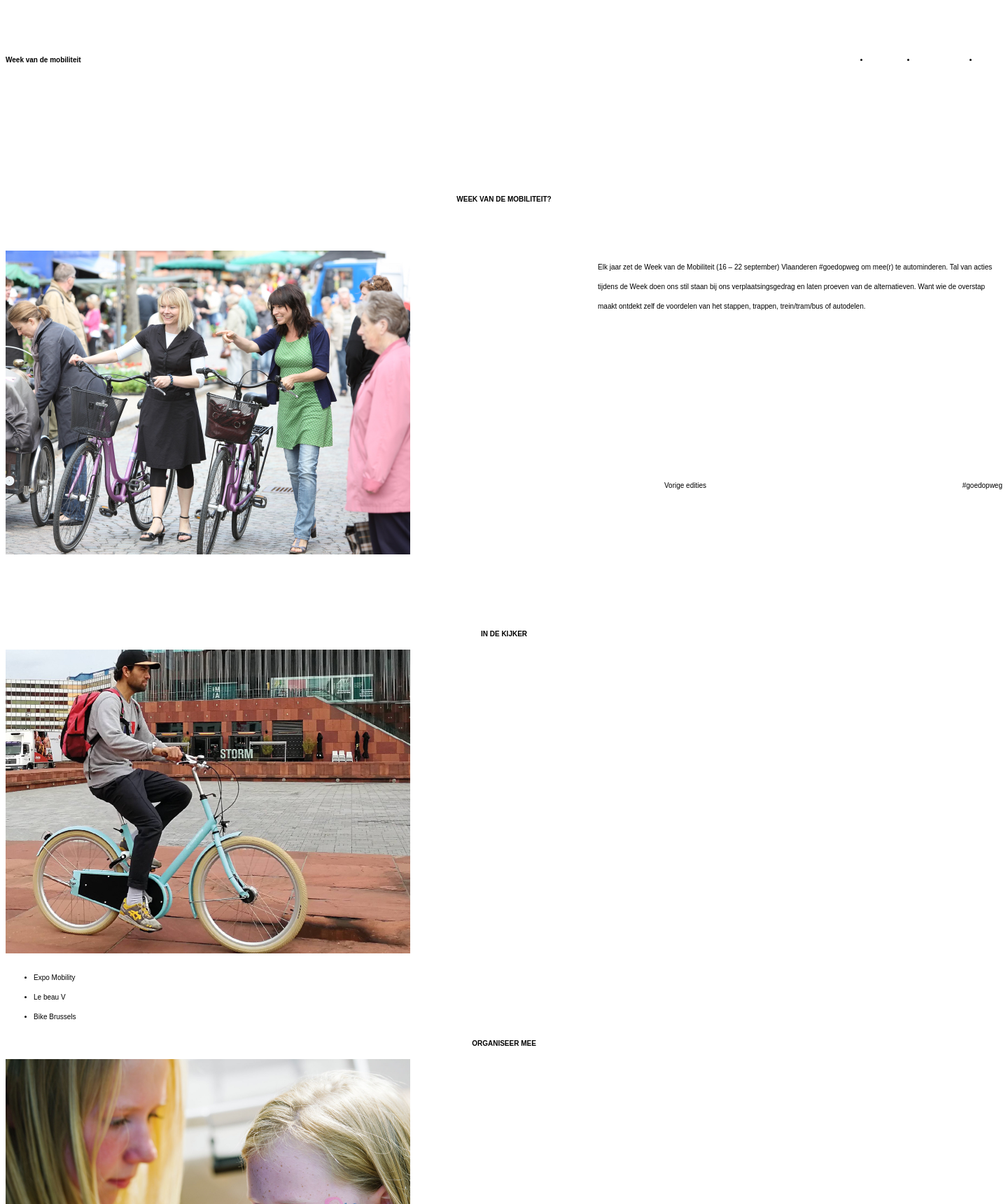
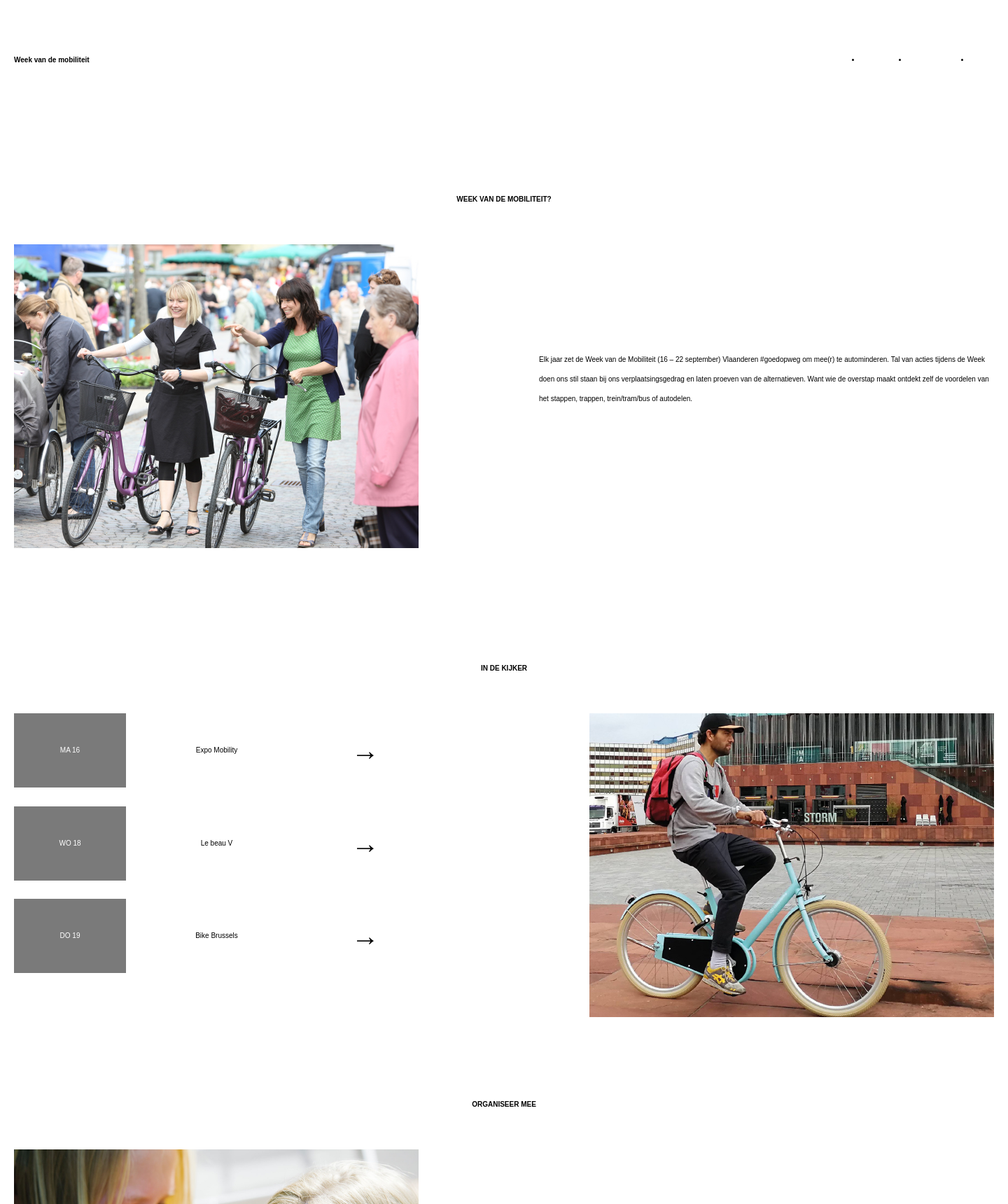
Before and after one commit to YvesRijckaert/MAIII_MOBI, a PHP site: page / in a window 1440 px wide. Shown: the top 1720 px of the page at 70% size. Run offline with PHP 8.4, Linux system fonts and the light colour scheme; some libraries are stand-ins or nearby versions.

Commit message:
Added more CSS styling to the homepage, need to change from GRID to FLEXBOX in certain situations

```diff
--- a/src/css/style.css
+++ b/src/css/style.css
@@ -28,8 +28,8 @@ a {
 }
 
 .wrap {
-  margin-left: var(--margin-big-view);
-  margin-right: var(--margin-big-view);
+  width: 140rem;
+  margin: 0 auto;
 }
 
 .header {
@@ -65,11 +65,13 @@ a {
   }
 }
 
+/* about section */
+
 .about {
   margin-top: 10rem;
-  margin-bottom: 10rem;
+  margin-bottom: 15.8rem;
   background-image: linear-gradient(var(--light-yellow) 25rem, transparent  0);
-  background-position: 0rem 18rem;
+  background-position-y: 18rem;
   background-repeat: no-repeat;
 }
 
@@ -77,17 +79,17 @@ a {
   text-align: center;
   font-size: var(--font-size-title);
   text-transform: uppercase;
+  margin-bottom: 5rem;
 }
 
 .about .wrap {
   position: relative;
   display: grid;
-  grid-template: min-content min-content min-content / 1fr 1fr 1fr;
-  grid-gap: 5rem;
+  grid-template: min-content 2fr min-content min-content / 3fr 1fr 1fr;
   grid-template-areas:
     'header header header'
     'image text text'
-    'image text text'
+    'image . .'
     'image button button2';
 }
 
@@ -113,18 +115,145 @@ a {
 
 .about-text {
   grid-area: text;
+  align-self: center;
   justify-self: end;
-  width: 57.8rem;
+  width: 65rem;
 }
 
-.about-button-1 {
-  grid-area: button;
+.button {
   justify-self: flex-end;
+  background-color: var(--dark-green);
+  padding: 1rem 4rem;
+  color: white;
+
+  &:hover {
+    background-color: var(--light-green);
+    color: var(--dark-green);
+  }
 }
 
-.about-button-2 {
-  grid-area: button2;
-  justify-self: flex-end;
+/* uigelicht section */
+
+.uitgelicht .wrap .section-title {
+  position: relative;
+  z-index: 2;
+}
+
+.uitgelicht-image {
+  position: relative;
+  z-index: 1;
+}
+
+.uitgelicht-image::after {
+  content: '';
+  z-index: -1;
+  position: absolute;
+  top: -6.5rem;
+  left: -4.6rem;
+  width: 57.8rem;
+  height: 43.4rem;
+  background-color: var(--light-green);
+}
+
+.uitgelicht-content {
+  display: flex;
+  flex-direction: row-reverse;
+  justify-content: space-between;
+}
+
+.uitgelicht-events {
+  display: flex;
+  flex-direction: column;
+  justify-content: space-between;
+}
+
+.uitgelicht-events .button {
+  align-self: flex-end;
+}
+
+.uitgelicht-event {
+  width: 57.9rem;
+  height: 10.6rem;
+  display: flex;
+  justify-content: space-between;
+  align-items: center;
+  font-size: var(--font-size-subtitle);
+}
+
+.uitgelicht-event:nth-child(1) {
+  background-color: var(--light-yellow);
+}
+
+.uitgelicht-event:nth-child(2) {
+  background-color: var(--light-green);
+}
+
+.uitgelicht-event:nth-child(3) {
+  background-color: var(--light-pink);
+}
+
+.uitgelicht-event::before {
+  display: flex;
+  justify-content: center;
+  align-items: center;
+  content: attr(data-date);
+  color: white;
+  text-transform: uppercase;
+  font-size: var(--font-size-subtitle);
+  width: 16rem;
+  height: 10.6rem;
+  background-color: #7a7a7a;
+}
+
+.uitgelicht-event::after {
+  content: '';
+  width: 16rem;
+  height: 10.6rem;
+  transition: all .2s ease-in-out;
+  background-image: url(/assets/img/arrow.svg);
+  background-repeat: no-repeat;
+  background-size: 3.2rem 3.6rem;
+  background-position: center;
+}
+
+.uitgelicht-event:hover::after {
+  background-position: 7.5rem 3.5rem;
+}
+
+/* organiseer section */
+
+.organiseer {
+  margin-top: 10rem;
+  margin-bottom: 15.5rem;
+  background-image: linear-gradient(var(--light-yellow) 25rem, transparent  0);
+  background-position-y: 18rem;
+  background-repeat: no-repeat;
+}
+
+.organiseer-content {
+  display: flex;
+  align-items: center;
+  justify-content: space-between;
+}
+
+.organiseer-text {
+  width: 65rem;
+}
+
+.organiseer-image {
+  position: relative;
+  z-index: 1;
+}
+
+.organiseer-image::after {
+  content: '';
+  z-index: -1;
+  position: absolute;
+  top: 5.5rem;
+  left: 3.5rem;
+  width: 57.8rem;
+  height: 43.4rem;
+  background-color: var(--light-pink);
 }
 
 /* border-bottom: var(--my-border-width); variabelen aanroepen met var */
--- a/src/css/vars.css
+++ b/src/css/vars.css
@@ -13,6 +13,4 @@
   /* font weights */
   --weight-regular: 400;
   --weight-bold: 700;
-  /* margins */
-  --margin-big-view: 10rem;
 }
--- a/src/view/pages/index.php
+++ b/src/view/pages/index.php
@@ -7,10 +7,10 @@
       <header class="about-header">
         <h2 class="section-title">Week van de mobiliteit?</h2>
       </header>
-      <img class="about-image" height="434" width="578" src="assets/img/vrouwen-markt-fiets.jpg" alt="Vrouwen op de markt met hun fiets">
+      <img class="about-image" height="434" width="578" src="assets/img/vrouwen-markt-fiets.jpg" alt="Vrouwen op de markt met hun fiets" />
       <p class="about-text">Elk jaar zet de Week van de Mobiliteit (16 – 22 september) Vlaanderen #goedopweg om mee(r) te autominderen. Tal van acties tijdens de Week doen ons stil staan bij ons verplaatsingsgedrag en laten proeven van de alternatieven. Want wie de overstap maakt ontdekt zelf de voordelen van het stappen, trappen, trein/tram/bus of autodelen.</p>
-      <a class="about-button-1" href="#">Vorige edities</a>
-      <a class="about-button-2" href="#">&#35;goedopweg</a>
+      <a class="button" href="#">vorige edities</a>
+      <a class="button" href="#">&#35;goedopweg</a>
     </div>
   </section>
 
@@ -19,12 +19,17 @@
       <header>
         <h2 class="section-title">In de kijker</h2>
       </header>
-      <img class="image" height="434" width="578" src="assets/img/man-fiets.jpg" alt="Man fietst aan het MAS in Antwerpen">
-      <ul>
-        <li>Expo Mobility</li>
-        <li>Le beau V</li>
-        <li>Bike Brussels</li>
-      </ul>
+      <article class="uitgelicht-content">
+        <picture class="uitgelicht-image">
+          <img height="434" width="578" src="assets/img/man-fiets.jpg" alt="Man fietst aan het MAS in Antwerpen" />
+        </picture>
+        <div class="uitgelicht-events">
+          <a data-date="Ma 16" class="uitgelicht-event" href="#">Expo Mobility</a>
+          <a data-date="Wo 18" class="uitgelicht-event" href="#">Le beau V</a>
+          <a data-date="Do 19" class="uitgelicht-event" href="#">Bike Brussels</a>
+          <a class="button" href="index.php?page=events">alle activiteiten</a>
+        </div>
+      </article>
     </div>
   </section>
 
@@ -33,8 +38,12 @@
       <header>
         <h2 class="section-title">Organiseer mee</h2>
       </header>
-      <img class="image" height="434" width="578" src="assets/img/meisje-schmink.jpg" alt="Meisje wordt geschminkt">
-      <p>Registreer jouw mobiliteitsactie. Zo kunnen we je initiatief mee promoten en brengen we de dynamiek voor duurzame mobiliteit tijdens de Week hier in beeld. Want samen zijn we #goedopweg! Trouwens, we hebben ook leuk kant-en-klaar promotiemateriaal voor je klaar!</p>
+      <article class="organiseer-content">
+        <picture class="organiseer-image">
+          <img class="image" height="434" width="578" src="assets/img/meisje-schmink.jpg" alt="Meisje wordt geschminkt" />
+        </picture>
+        <p class="organiseer-text">Registreer jouw mobiliteitsactie. Zo kunnen we je initiatief mee promoten en brengen we de dynamiek voor duurzame mobiliteit tijdens de Week hier in beeld. Want samen zijn we #goedopweg! Trouwens, we hebben ook leuk kant-en-klaar promotiemateriaal voor je klaar!</p>
+      </article>
     </div>
   </section>
 
@@ -44,7 +53,7 @@
         <h2 class="section-title">Wistjedatjes</h2>
       </header>
       <ul>
-        <img class="image" height="376" width="452" src="assets/img/auto.svg" alt="Een auto">
+        <img class="image" height="376" width="452" src="assets/img/auto.svg" alt="Een auto" />
         <li><a href="#">637 verkeersdoden per jaar</a></li>
         <li><a href="#">doodsoorzaak nr. 1 bij -35 jarigen</a></li>
         <li><a href="#">trein 75&#37; minder CO<sub>2</sub> dan auto</a></li>
@@ -81,9 +90,9 @@
       <header>
         <h2 class="section-title">Instagram &#35;goedopweg</h2>
       </header>
-      <img class="image" height="380" width="380" src="assets/img/zeepkistenrace.jpg" alt="Zeepkistenrace">
-      <img class="image" height="380" width="380" src="assets/img/ganzen.jpg" alt="Meisjes voederen ganzen">
-      <img class="image" height="380" width="380" src="assets/img/bakfiets.jpg" alt="Man met bakfiets">
+      <img class="image" height="380" width="380" src="assets/img/zeepkistenrace.jpg" alt="Zeepkistenrace" />
+      <img class="image" height="380" width="380" src="assets/img/ganzen.jpg" alt="Meisjes voederen ganzen" />
+      <img class="image" height="380" width="380" src="assets/img/bakfiets.jpg" alt="Man met bakfiets" />
     </div>
   </section>
 </main>
```
Also changed, not shown: src/assets/img/arrow.svg (added).
